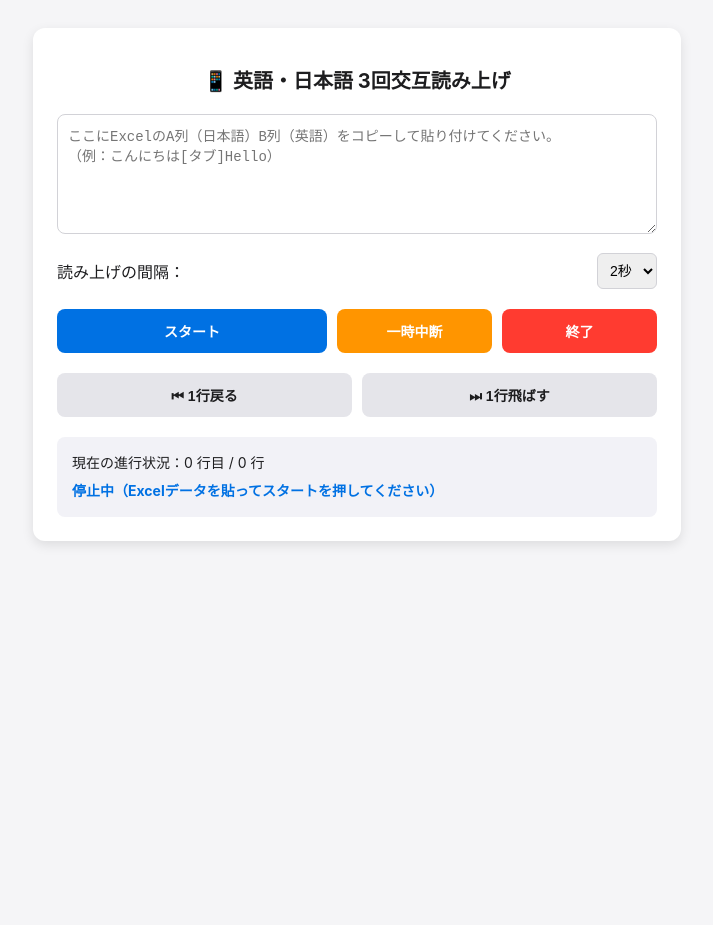
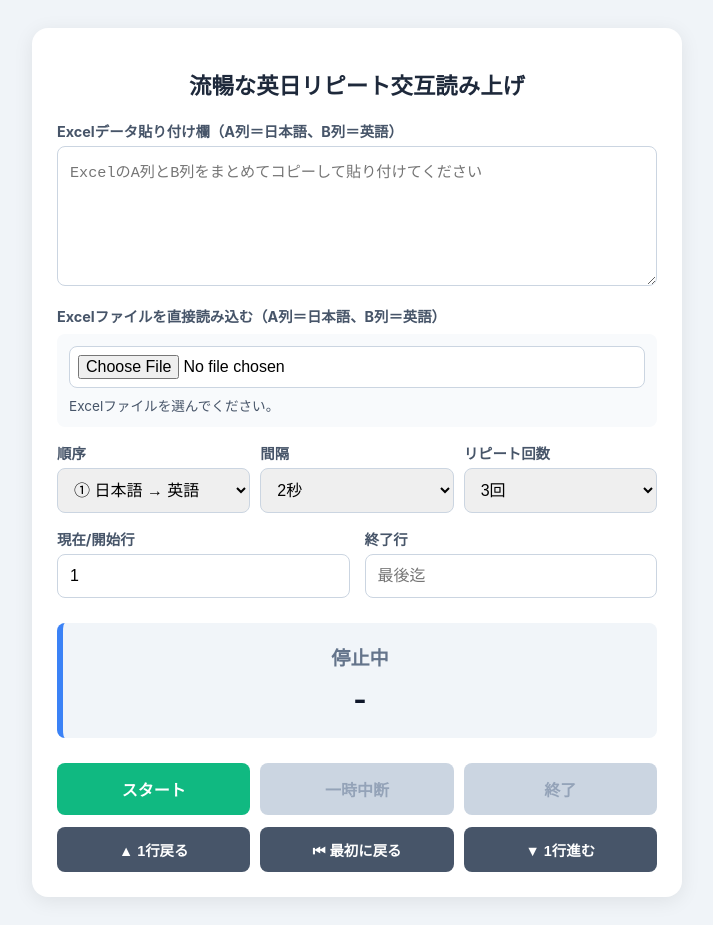
Before and after one commit to genkai14/yomiage, a plain HTML site: page index.html in a window 1280 px wide. Both pictures are taken after a click on the button "スタート". Shown: the whole page, without its empty margins (283-996 px from the left). Before the commit the page ends 800 px from the top, so only its background shows below. Drawn offline with Linux system fonts and the light colour scheme.

Commit message:
Update index.html

```diff
--- a/index.html
+++ b/index.html
@@ -3,215 +3,253 @@
 <head>
     <meta charset="UTF-8">
     <meta name="viewport" content="width=device-width, initial-scale=1.0">
-    <title>iPhone専用 英語学習読み上げアプリ</title>
+    <title>流暢な英日リピート交互読み上げ</title>
     <style>
-        body { font-family: -apple-system, BlinkMacSystemFont, "Segoe UI", Roboto, sans-serif; padding: 20px; background-color: #f5f5f7; color: #1d1d1f; }
-        .container { max-width: 600px; margin: 0 auto; background: white; padding: 24px; border-radius: 12px; box-shadow: 0 4px 12px rgba(0,0,0,0.1); }
-        h1 { font-size: 20px; text-align: center; margin-bottom: 20px; }
-        textarea { width: 100%; height: 120px; border-radius: 8px; border: 1px solid #d2d2d7; padding: 10px; box-sizing: border-box; font-size: 14px; margin-bottom: 15px; }
-        .controls { display: flex; flex-direction: column; gap: 10px; margin-bottom: 20px; }
-        .row { display: flex; justify-content: space-between; align-items: center; }
-        select { padding: 8px; border-radius: 6px; border: 1px solid #d2d2d7; font-size: 14px; }
-        .btn-group { display: flex; gap: 10px; justify-content: center; margin-top: 10px; }
-        button { padding: 12px 20px; border: none; border-radius: 8px; font-size: 14px; font-weight: bold; cursor: pointer; transition: all 0.2s; }
-        .btn-start { background-color: #0071e3; color: white; flex: 2; }
-        .btn-pause { background-color: #ff9500; color: white; flex: 1; }
-        .btn-stop { background-color: #ff3b30; color: white; flex: 1; }
-        .btn-nav { background-color: #e5e5ea; color: #1d1d1f; flex: 1; }
-        .status-box { background: #f2f2f7; padding: 15px; border-radius: 8px; margin-top: 15px; font-size: 14px; line-height: 1.6; }
-        .current-text { font-weight: bold; color: #0071e3; margin-top: 5px; min-height: 1.6em; }
+        body { font-family: -apple-system, BlinkMacSystemFont, sans-serif; background-color: #f0f4f8; padding: 20px; display: flex; flex-direction: column; align-items: center; }
+        .container { max-width: 650px; width: 100%; background: white; padding: 25px; border-radius: 16px; box-shadow: 0 4px 20px rgba(0,0,0,0.08); box-sizing: border-box; }
+        h1 { font-size: 1.4rem; text-align: center; color: #1e293b; margin-bottom: 20px; }
+        label { font-weight: bold; display: block; margin-top: 15px; margin-bottom: 5px; font-size: 0.9rem; color: #475569; }
+        textarea { width: 100%; height: 140px; border: 1px solid #cbd5e1; border-radius: 8px; padding: 12px; font-size: 0.95rem; box-sizing: border-box; resize: vertical; }
+        .grid { display: grid; grid-template-columns: 1fr 1fr; gap: 15px; }
+        .grid-3 { display: grid; grid-template-columns: 1fr 1fr 1fr; gap: 10px; }
+        select, input { width: 100%; padding: 12px; border: 1px solid #cbd5e1; border-radius: 8px; box-sizing: border-box; font-size: 1rem; }
+        .display { margin-top: 25px; padding: 20px; background-color: #f1f5f9; border-radius: 8px; text-align: center; border-left: 6px solid #3b82f6; }
+        .current-info { font-size: 1.2rem; font-weight: bold; color: #64748b; margin-bottom: 10px; }
+        .current-text { font-size: 1.8rem; font-weight: bold; color: #0f172a; min-height: 2.2rem; word-break: break-all; line-height: 1.3; }
+        .control { display: flex; gap: 10px; margin-top: 25px; }
+        button { flex: 1; padding: 14px; font-size: 1rem; font-weight: bold; border: none; border-radius: 8px; cursor: pointer; color: white; transition: all 0.2s; }
+        .btn-start { background-color: #10b981; }
+        .btn-pause { background-color: #f59e0b; }
+        .btn-stop { background-color: #ef4444; }
+        .nav { display: flex; gap: 10px; margin-top: 12px; }
+        .btn-nav { background-color: #475569; padding: 12px; font-size: 0.9rem; }
+        button:disabled { background-color: #cbd5e1; color: #94a3b8; cursor: not-allowed; }
+        .file-box { margin-top: 8px; padding: 12px; background: #f8fafc; border-radius: 8px; }
+        .file-box input { padding: 8px; background: white; }
+        #fileStatus { font-size: 0.85rem; color: #475569; margin-top: 7px; }
     </style>
 </head>
 <body>
+<div class="container">
+    <h1>流暢な英日リピート交互読み上げ</h1>
 
-<div class="container">
-    <h1>📱 英語・日本語 3回交互読み上げ</h1>
+    <label for="dataInput">Excelデータ貼り付け欄（A列＝日本語、B列＝英語）</label>
+    <textarea id="dataInput" placeholder="ExcelのA列とB列をまとめてコピーして貼り付けてください"></textarea>
 
-    <textarea id="dataInput" placeholder="ここにExcelのA列（日本語）B列（英語）をコピーして貼り付けてください。&#10;（例：こんにちは[タブ]Hello）"></textarea>
-
-    <div class="controls">
-        <div class="row">
-            <label>読み上げの間隔：</label>
-            <select id="intervalSelect">
-                <option value="1000">1秒</option>
-                <option value="2000" selected>2秒</option>
-                <option value="3000">3秒</option>
-            </select>
+    <label>Excelファイルを直接読み込む（A列＝日本語、B列＝英語）</label>
+    <div class="file-box">
+        <input type="file" id="excelFile" accept=".xlsx,.xls">
+        <div id="fileStatus">Excelファイルを選んでください。</div>
     </div>
 
-        <div class="btn-group">
-            <button class="btn-start" onclick="startReading()">スタート</button>
-            <button class="btn-pause" onclick="pauseReading()">一時中断</button>
-            <button class="btn-stop" onclick="stopReading()">終了</button>
+    <div class="grid-3">
+        <div><label>順序</label><select id="mode"><option value="ja-en">① 日本語 → 英語</option><option value="en-ja">② 英語 → 日本語</option></select></div>
+        <div><label>間隔</label><select id="wait"><option value="1">1秒</option><option value="2" selected>2秒</option><option value="3">3秒</option></select></div>
+        <div><label>リピート回数</label><select id="repeatCount"><option value="1">1回</option><option value="2">2回</option><option value="3" selected>3回</option></select></div>
+    </div>
+    <div class="grid">
+        <div><label>現在/開始行</label><input type="number" id="sRow" value="1" min="1" onchange="idxSync()"></div>
+        <div><label>終了行</label><input type="number" id="eRow" placeholder="最後迄" min="1"></div>
     </div>
 
-        <div class="btn-group">
-            <button class="btn-nav" onclick="prevLine()">⏮ 1行戻る</button>
-            <button class="btn-nav" onclick="nextLine()">⏭ 1行飛ばす</button>
+    <div class="display">
+        <div id="rNum" class="current-info">停止中</div>
+        <div id="tDisp" class="current-text">-</div>
+    </div>
+
+    <div class="control">
+        <button id="b-st" class="btn-start" onclick="play()">スタート</button>
+        <button id="b-ps" class="btn-pause" onclick="pause()" disabled>一時中断</button>
+        <button id="b-sp" class="btn-stop" onclick="stop()" disabled>終了</button>
+    </div>
+    <div class="nav">
+        <button class="btn-nav" onclick="goRow(-1)">▲ 1行戻る</button>
+        <button class="btn-nav" onclick="goHead()">⏮ 最初に戻る</button>
+        <button class="btn-nav" onclick="goRow(1)">▼ 1行進む</button>
     </div>
 </div>
 
-    <div class="status-box">
-        <div>現在の進行状況：<span id="lineNumber">0</span> 行目 / <span id="totalLines">0</span> 行</div>
-        <div class="current-text" id="nowPlaying">停止中（Excelデータを貼ってスタートを押してください）</div>
-    </div>
-</div>
+<script src="https://cdn.jsdelivr.net/npm/xlsx@0.18.5/dist/xlsx.full.min.js"></script>
+<script>
+    let data = [], idx = 0, playing = false, paused = false, loop = 1, step = 0, tid = null, vJa = null, vEn = null;
 
-<script>
-    let lines = [];
-    let currentIndex = 0;
-    let isPlaying = false;
-    let isPaused = false;
-    let currentTimeout = null;
-
-    // iPhone音声の事前読み込み（これがないとiPhoneで声が切り替わりません）
-    window.speechSynthesis.getVoices();
-
-    function parseData() {
-        const text = document.getElementById('dataInput').value;
-        lines = text.split('\n').map(line => {
-            const parts = line.split('\t');
-            return {
-                ja: parts[0] ? parts[0].trim() : '',
-                en: parts[1] ? parts[1].trim() : ''
-            };
-        }).filter(item => item.ja || item.en);
-        document.getElementById('totalLines').innerText = lines.length;
+    function initV() {
+        if (!('speechSynthesis' in window)) return;
+        const vs = window.speechSynthesis.getVoices();
+        vJa = vs.find(v => v.lang === 'ja-JP' && (v.name.includes('Google') || v.name.includes('Premium') || v.name.includes('Natural') || v.name.includes('Siri')))
+          || vs.find(v => v.lang.startsWith('ja'));
+        vEn = vs.find(v => v.lang === 'en-US' && (v.name.includes('Google') || v.name.includes('Premium') || v.name.includes('Natural') || v.name.includes('Siri') || v.name.includes('Zira')))
+          || vs.find(v => v.lang.startsWith('en'));
+    }
+    if ('speechSynthesis' in window) {
+        window.speechSynthesis.onvoiceschanged = initV;
+        initV();
     }
 
-    function startReading() {
-        if (isPlaying && !isPaused) return;
+    function parse() {
+        const text = document.getElementById('dataInput').value.trim();
+        if (!text) return [];
+        return text.split(/\r?\n/).map(line => {
+            const parts = line.split(/\t/);
+            return { ja: (parts[0] || '').trim(), en: (parts[1] || '').trim() };
+        }).filter(item => item.ja || item.en);
+    }
 
-        if (!isPaused) {
-            parseData();
-            if (lines.length === 0) {
-                alert('データが入力されていません。');
+    function setData(newData) {
+        data = newData.filter(x => x.ja || x.en);
+        idx = 0; loop = 1; step = 0; paused = false;
+        document.getElementById('sRow').value = 1;
+        document.getElementById('eRow').value = '';
+        document.getElementById('fileStatus').innerText = '読み込み完了：' + data.length + '行';
+        document.getElementById('rNum').innerText = '読み込み完了';
+        document.getElementById('tDisp').innerText = data.length ? data[0].ja : '-';
+        btn();
+    }
+
+    document.getElementById('excelFile').addEventListener('change', function(e) {
+        const file = e.target.files[0];
+        if (!file) return;
+        if (!window.XLSX) {
+            document.getElementById('fileStatus').innerText = 'Excel読み込み機能を読み込めませんでした。';
             return;
         }
-            currentIndex = 0;
+        const reader = new FileReader();
+        reader.onload = function(ev) {
+            try {
+                const wb = XLSX.read(new Uint8Array(ev.target.result), { type: 'array' });
+                const ws = wb.Sheets[wb.SheetNames[0]];
+                const rows = XLSX.utils.sheet_to_json(ws, { header: 1, defval: '', raw: false });
+                const newData = rows.map(row => ({
+                    ja: String(row[0] ?? '').trim(),
+                    en: String(row[1] ?? '').trim()
+                })).filter(x => x.ja || x.en);
+
+                setData(newData);
+            } catch (err) {
+                document.getElementById('fileStatus').innerText = 'Excelを読み込めませんでした。';
+            }
+        };
+        reader.readAsArrayBuffer(file);
+    });
+
+    function idxSync() {
+        idx = Math.max(0, (parseInt(document.getElementById('sRow').value,10) || 1) - 1);
     }
 
-        isPlaying = true;
-        isPaused = false;
-        speakLoop();
+    function play() {
+        if (paused) {
+            paused = false; playing = true; btn(); txt(); return;
+        }
+        if (!data.length) data = parse();
+        if (data.length === 0) {
+            alert('Excelファイルを選ぶか、Excelからデータをコピーして貼り付けてください。');
+            return;
+        }
+        idxSync(); playing = true; paused = false; loop = 1; step = 0;
+        window.speechSynthesis.speak(new SpeechSynthesisUtterance(''));
+        btn(); txt();
     }
 
-    function pauseReading() {
-        if (!isPlaying) return;
-        isPaused = true;
-        isPlaying = false;
-        window.speechSynthesis.cancel();
-        if (currentTimeout) clearTimeout(currentTimeout);
-        document.getElementById('nowPlaying').innerText = '一時中断中...（スタートで再開）';
+    function txt() {
+        if (!playing || paused) return;
+        const eR = parseInt(document.getElementById('eRow').value,10);
+        if ((eR && idx >= eR) || idx >= data.length) {
+            stop();
+            document.getElementById('rNum').innerText = "すべての指定行が完了しました";
+            document.getElementById('tDisp').innerText = "-";
+            return;
         }
 
-    function stopReading() {
-        isPlaying = false;
-        isPaused = false;
-        window.speechSynthesis.cancel();
-        if (currentTimeout) clearTimeout(currentTimeout);
-        currentIndex = 0;
-        document.getElementById('lineNumber').innerText = '0';
-        document.getElementById('nowPlaying').innerText = '終了しました';
+        document.getElementById('sRow').value = idx + 1;
+        const item = data[idx], md = document.getElementById('mode').value, s = parseInt(document.getElementById('wait').value,10);
+        const maxLoop = parseInt(document.getElementById('repeatCount').value, 10);
+
+        document.getElementById('rNum').innerText = `${idx+1} 行目を読み上げ中 (リピート ${loop} / ${maxLoop} 回目)`;
+
+        let t = "", l = "", v = null, vol = 1.0;
+        if (md === 'ja-en') {
+            t = (step === 0) ? item.ja : item.en;
+            l = (step === 0) ? 'ja-JP' : 'en-US';
+            v = (step === 0) ? vJa : vEn;
+            vol = (step === 0) ? 1.0 : 0.85; // 日本語を最大(1.0)、英語を少し控えめ(0.85)に調整
+        } else {
+            t = (step === 0) ? item.en : item.ja;
+            l = (step === 0) ? 'en-US' : 'ja-JP';
+            v = (step === 0) ? vEn : vJa;
+            vol = (step === 0) ? 0.85 : 1.0; // 英語を少し控えめ(0.85)、日本語を最大(1.0)に調整
         }
 
-    function nextLine() {
-        if (currentIndex < lines.length - 1) {
-            currentIndex++;
-            updateStatus();
-            if (isPlaying) {
-                window.speechSynthesis.cancel();
-                if (currentTimeout) clearTimeout(currentTimeout);
-                speakLoop();
+        document.getElementById('tDisp').innerText = t || "-";
+        if (!t) { nextStep(); txt(); return; }
+
+        const u = new SpeechSynthesisUtterance(t);
+        u.lang = l;
+        if (v) u.voice = v;
+        u.volume = vol;
+        u.rate = (l === 'ja-JP') ? 0.95 : 0.9;
+
+        u.onend = function() {
+            if (!playing || paused) return;
+            tid = setTimeout(() => { nextStep(); txt(); }, s * 1000);
+        };
+        u.onerror = function() { nextStep(); txt(); };
+        window.speechSynthesis.speak(u);
     }
+
+    function nextStep() {
+        const maxLoop = parseInt(document.getElementById('repeatCount').value, 10);
+        if (step === 0) step = 1;
+        else {
+            step = 0;
+            if (loop < maxLoop) loop++;
+            else { loop = 1; idx++; }
         }
     }
 
-    function prevLine() {
-        if (currentIndex > 0) {
-            currentIndex--;
-            updateStatus();
-            if (isPlaying) {
+    function pause() {
+        if (playing) {
+            playing = false; paused = true;
             window.speechSynthesis.cancel();
-                if (currentTimeout) clearTimeout(currentTimeout);
-                speakLoop();
-            }
+            if (tid) clearTimeout(tid);
+            document.getElementById('rNum').innerText = `一時中断中 (次から再開: ${idx+1}行目)`;
+            btn();
         }
     }
 
-    function updateStatus() {
-        document.getElementById('lineNumber').innerText = currentIndex + 1;
+    function stop() {
+        playing = false; paused = false;
+        window.speechSynthesis.cancel();
+        if (tid) clearTimeout(tid);
+        loop = 1; step = 0;
+        document.getElementById('rNum').innerText = "停止中";
+        document.getElementById('tDisp').innerText = "-";
+        btn();
     }
 
-    async function speakLoop() {
-        if (!isPlaying || currentIndex >= lines.length) {
-            if (currentIndex >= lines.length) stopReading();
-            return;
+    function goHead() {
+        const p = playing || paused;
+        stop();
+        document.getElementById('sRow').value = 1;
+        idx = 0;
+        if (p) play();
     }
 
-        updateStatus();
-        const currentData = lines[currentIndex];
-        const interval = parseInt(document.getElementById('intervalSelect').value);
-
-        // 1. 日本語を3回連続で読み上げ
-        if (currentData.ja) {
-            document.getElementById('nowPlaying').innerText = `[日本語] ${currentData.ja}`;
-            for (let i = 0; i < 3; i++) {
-                if (!isPlaying) return;
-                await speakAndWait(currentData.ja, 'ja-JP', 1.0, 1.0); // 日本語は音量マックス(1.0)、速度標準(1.0)
-            }
+    function goRow(o) {
+        const p = playing || paused;
+        stop();
+        let v = (parseInt(document.getElementById('sRow').value,10) || 1) + o;
+        if (v < 1) v = 1;
+        if (data.length && v > data.length) v = data.length;
+        document.getElementById('sRow').value = v;
+        idx = v - 1;
+        if (p) play();
     }
 
-        // 指定された間隔（1秒〜3秒）待機
-        if (!isPlaying) return;
-        await new Promise(resolve => currentTimeout = setTimeout(resolve, interval));
-
-        // 2. 英語を3回連続で読み上げ
-        if (currentData.en) {
-            document.getElementById('nowPlaying').innerText = `[英語] ${currentData.en}`;
-            for (let i = 0; i < 3; i++) {
-                if (!isPlaying) return;
-                await speakAndWait(currentData.en, 'en-US', 0.65, 1.0); // 英語は音量を小さめ(0.65)にしてバランス調整、速度標準(1.0)
-            }
-        }
-
-        // 指定された間隔（1秒〜3秒）待機して次の行へ
-        if (!isPlaying) return;
-        await new Promise(resolve => currentTimeout = setTimeout(resolve, interval));
-
-        currentIndex++;
-        speakLoop();
-    }
-
-    function speakAndWait(text, lang, volume, rate) {
-        return new Promise((resolve) => {
-            const utterance = new SpeechSynthesisUtterance(text);
-            utterance.lang = lang;
-            utterance.volume = volume;
-            utterance.rate = rate;
-
-            // iPhoneで確実に女性スピーカーを選ぶための処理
-            const voices = window.speechSynthesis.getVoices();
-            if (lang === 'ja-JP') {
-                // 日本語の流暢な女性（SiriまたはKyoko）
-                const jaVoice = voices.find(v => v.lang === 'ja-JP' && (v.name.includes('Siri') || v.name.includes('Kyoko') || v.name.includes('Otoya')));
-                if (jaVoice) utterance.voice = jaVoice;
-            } else if (lang === 'en-US') {
-                // 英語の聞き取りやすいネイティブ女性（SamanthaまたはSiri）
-                const enVoice = voices.find(v => v.lang.startsWith('en') && (v.name.includes('Samantha') || v.name.includes('Siri') || v.name.includes('Ava')));
-                if (enVoice) utterance.voice = enVoice;
-            }
-
-            utterance.onend = () => {
-                // iPhoneの次の読み上げへの「余白（0.2秒）」を持たせてフリーズを防ぐ
-                setTimeout(resolve, 200);
-            };
-            utterance.onerror = () => resolve();
-
-            window.speechSynthesis.speak(utterance);
-        });
+    function btn() {
+        document.getElementById('b-st').disabled = playing;
+        document.getElementById('b-ps').disabled = !playing;
+        document.getElementById('b-sp').disabled = !playing && !paused;
     }
 </script>
-
 </body>
 </html>
```
Lines whose indentation alone changed are shown as unchanged.
